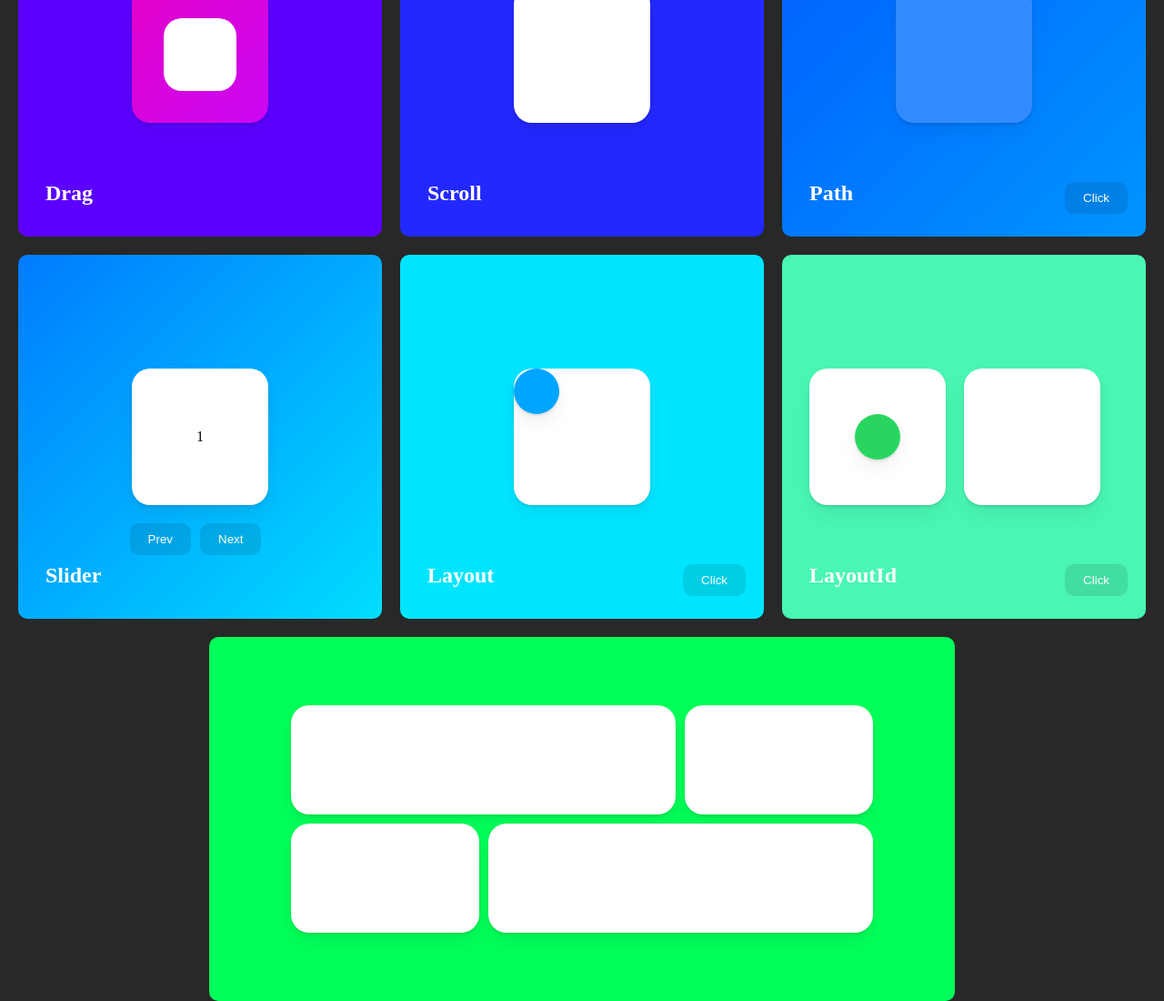
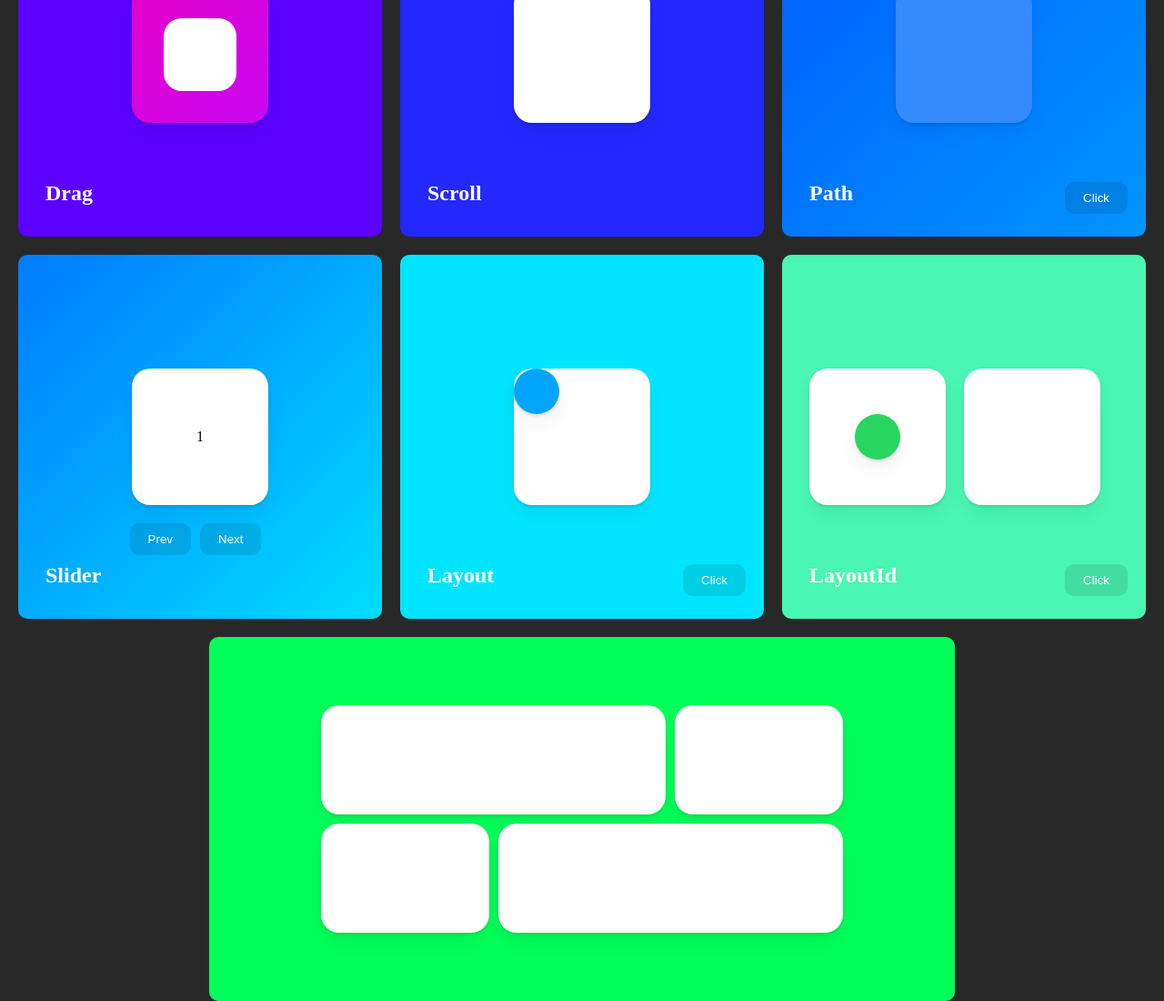
Before and after one commit to frontWeb-dev/animation, a React (Create React App) app: page / in a window 1280 px wide. Shown: the part 538-1638 px from the top of the page at 91% size. Built offline with nearby package versions, Linux system fonts and the light colour scheme.

Commit message:
:lipstick: Update UI

```diff
--- a/src/components/SharedLayout.tsx
+++ b/src/components/SharedLayout.tsx
@@ -59,7 +59,7 @@ const Wrapper = styled.div`
 const Grid = styled.div`
   display: grid;
   grid-template-columns: repeat(3, 1fr);
-  width: 50vw;
+  width: 70%;
   gap: 10px;
   div:first-child,
   div:last-child {
```
